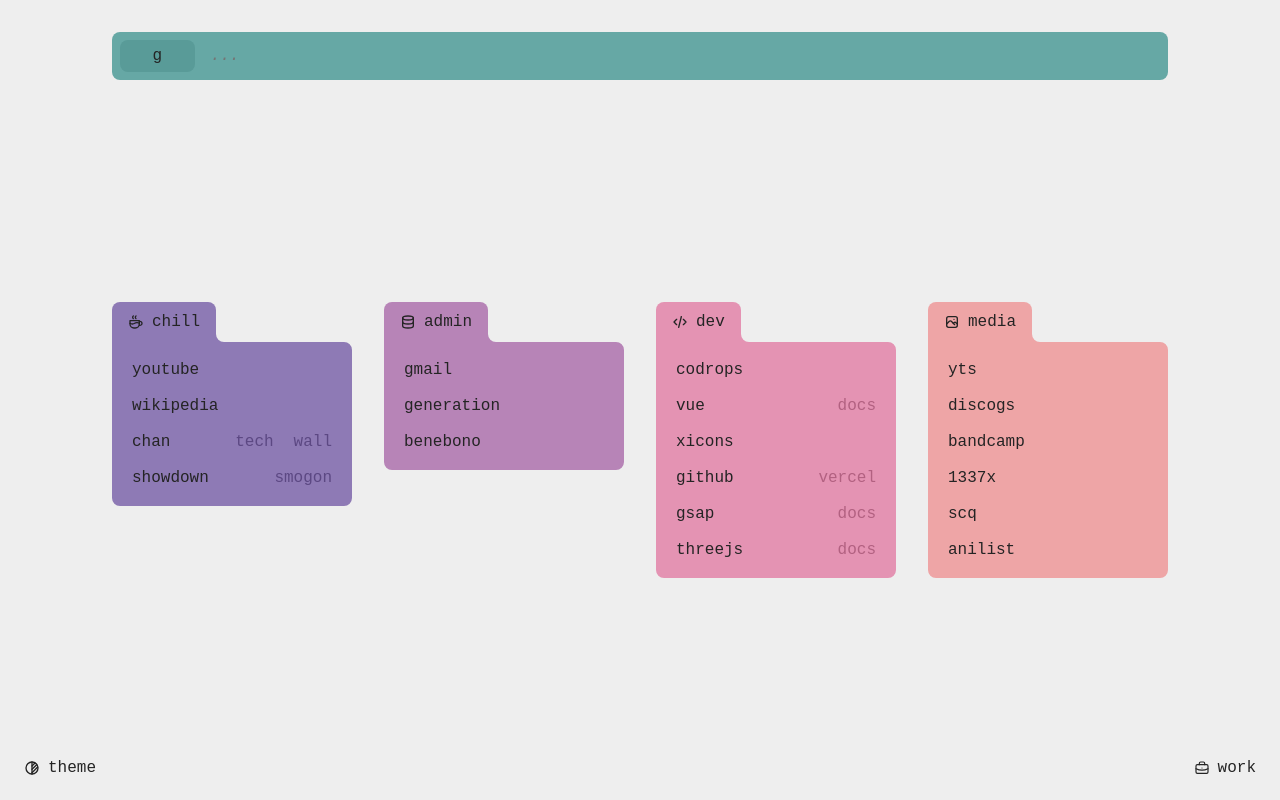
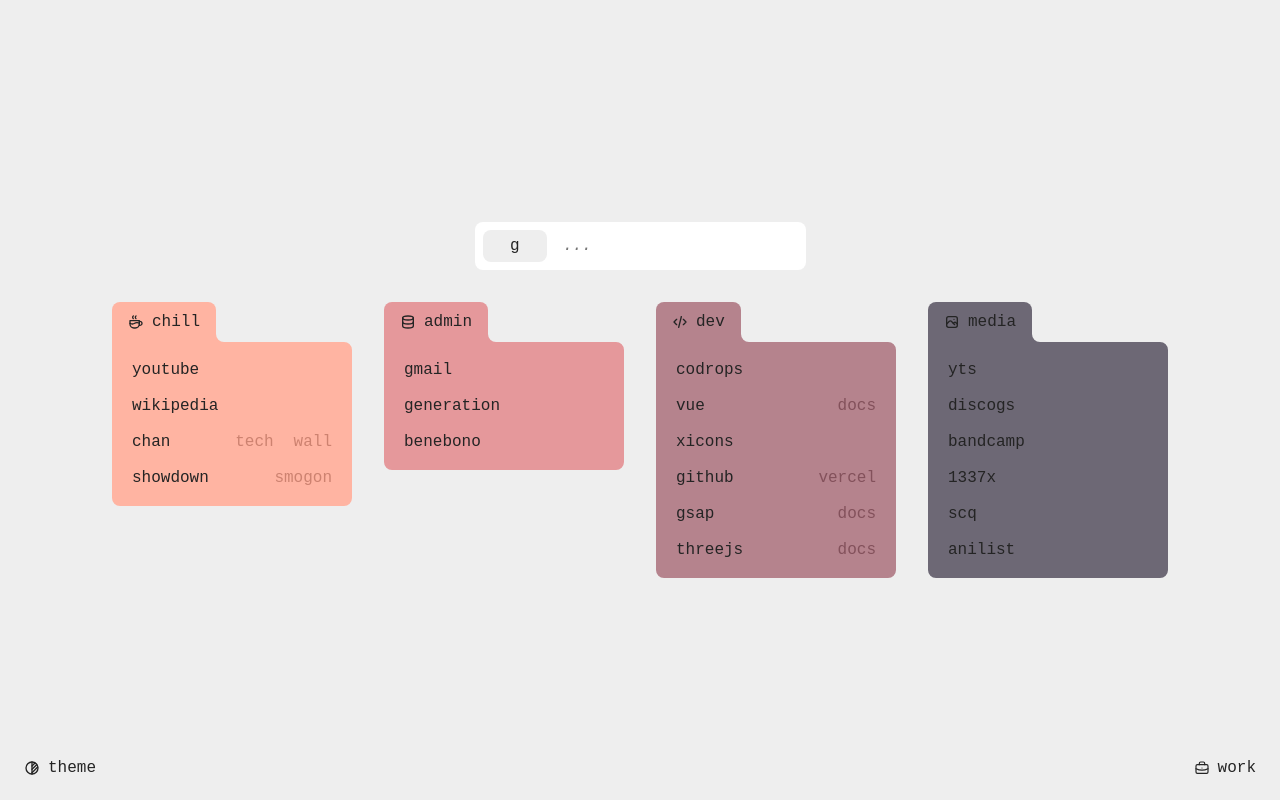
Before and after one commit to calamina/net, a Vue app: page / in a window 1280 px wide. Built offline with nearby package versions, Linux system fonts and the light colour scheme; a web font is replaced by a local one.

Commit message:
add theme transition / changes colors / no color for search

```diff
--- a/src/assets/main.css
+++ b/src/assets/main.css
@@ -8,11 +8,13 @@
 
 [data-selected-theme="light"] {
   --color-background: #eee;
+  --color-background-clear: #fff;
   --color-text : #242424;
 }
 
 [data-selected-theme="dark"] {
   --color-background: #242424;
+  --color-background-clear: #323232;
   --color-text: #eee;
 }
 
@@ -24,6 +26,7 @@
 
 html {
   background-color: var(--color-background);
+  transition: background-color 0.4s;
 }
 
 #app {
--- a/src/components/linkSection.vue
+++ b/src/components/linkSection.vue
@@ -72,6 +72,7 @@
       content: '';
       width: 0.5rem;
       height: 0.5rem;
+      transition: background-color 0.4s;
     }
 
     &::before {
--- a/src/components/searchBar.vue
+++ b/src/components/searchBar.vue
@@ -39,9 +39,11 @@
   border-radius: 0.5rem;
   padding: 0.5rem;
   height: 3rem;
-  width: 100%;
+  // width: 100%;
   align-self: center;
-  background-color: #66a8a5;
+  background-color: var(--color-background-clear);
+  // background-color: #66a8a5;
+  transition: background-color 0.4s;
 }
 
 form {
@@ -53,7 +55,7 @@
     padding: 0.5rem;
     border-radius: 0.5rem;
     border: none;
-    color: #242424;
+    color: var(--color-text);
     font-style: oblique;
     outline: none;
     background-color: transparent;
@@ -65,8 +67,10 @@
   background-color: transparent;
   border: none;
   border-radius: 0.5rem;
-  color: #242424;
+  color: var(--color-text);
   width: 5rem;
-  background-color: #599b98;
+  background-color: var(--color-background);
+  transition: background-color 0.4s;
+  // background-color: #599b98;
 }
 </style>
--- a/src/data/links.json
+++ b/src/data/links.json
@@ -1,7 +1,7 @@
 [
   {
     "title": "work",
-    "color": "#cccccc",
+    "color": "#ffcdb2",
     "icon": "<svg xmlns='http://www.w3.org/2000/svg' xmlns:xlink='http://www.w3.org/1999/xlink' viewBox='0 0 24 24'><g fill='none' stroke='currentColor' stroke-width='2' stroke-linecap='round' stroke-linejoin='round'><rect x='3' y='7' width='18' height='13' rx='2'></rect><path d='M8 7V5a2 2 0 0 1 2-2h4a2 2 0 0 1 2 2v2'></path><path d='M12 12v.01'></path><path d='M3 13a20 20 0 0 0 18 0'></path></g></svg>",
     "links": [
       {
@@ -36,7 +36,7 @@
   },
   {
     "title": "chill",
-    "color": "#8E7AB5",
+    "color": "#ffb4a2",
     "icon": "<svg xmlns='http://www.w3.org/2000/svg' xmlns:xlink='http://www.w3.org/1999/xlink' viewBox='0 0 24 24'><g fill='none' stroke='currentColor' stroke-width='2' stroke-linecap='round' stroke-linejoin='round'><path d='M3 14c.83.642 2.077 1.017 3.5 1c1.423.017 2.67-.358 3.5-1c.83-.642 2.077-1.017 3.5-1c1.423-.017 2.67.358 3.5 1'></path><path d='M8 3a2.4 2.4 0 0 0-1 2a2.4 2.4 0 0 0 1 2'></path><path d='M12 3a2.4 2.4 0 0 0-1 2a2.4 2.4 0 0 0 1 2'></path><path d='M3 10h14v5a6 6 0 0 1-6 6H9a6 6 0 0 1-6-6v-5z'></path><path d='M16.746 16.726a3 3 0 1 0 .252-5.555'></path></g></svg>",
     "links": [
       {
@@ -64,7 +64,7 @@
   },
   {
     "title": "admin",
-    "color": "#B784B7",
+    "color": "#e5989b",
     "icon": "<svg xmlns='http://www.w3.org/2000/svg' xmlns:xlink='http://www.w3.org/1999/xlink' viewBox='0 0 24 24'><g fill='none' stroke='currentColor' stroke-width='2' stroke-linecap='round' stroke-linejoin='round'><ellipse cx='12' cy='6' rx='8' ry='3'></ellipse><path d='M4 6v6a8 3 0 0 0 16 0V6'></path><path d='M4 12v6a8 3 0 0 0 16 0v-6'></path></g></svg>",
     "links": [
       { "name": "gmail", "url": "https://gmail.com" },
@@ -74,7 +74,7 @@
   },
   {
     "title": "dev",
-    "color": "#E493B3",
+    "color": "#b5838d",
     "icon": "<svg xmlns='http://www.w3.org/2000/svg' xmlns:xlink='http://www.w3.org/1999/xlink' viewBox='0 0 24 24'><g fill='none' stroke='currentColor' stroke-width='2' stroke-linecap='round' stroke-linejoin='round'><path d='M7 8l-4 4l4 4'></path><path d='M17 8l4 4l-4 4'></path><path d='M14 4l-4 16'></path></g></svg>",
     "links": [
       { "name": "codrops", "url": "https://tympanus.net/codrops/" },
@@ -113,7 +113,7 @@
   },
   {
     "title": "media",
-    "color": "#EEA5A6",
+    "color": "#6d6875",
     "icon": "<svg xmlns='http://www.w3.org/2000/svg' xmlns:xlink='http://www.w3.org/1999/xlink' viewBox='0 0 24 24'><g fill='none' stroke='currentColor' stroke-width='2' stroke-linecap='round' stroke-linejoin='round'><path d='M15 8h.01'></path><rect x='4' y='4' width='16' height='16' rx='3'></rect><path d='M4 15l4-4a3 5 0 0 1 3 0l5 5'></path><path d='M14 14l1-1a3 5 0 0 1 3 0l2 2'></path></g></svg>",
     "links": [
       {
--- a/src/views/HomeView.vue
+++ b/src/views/HomeView.vue
@@ -51,8 +51,8 @@
   min-height: 100vh;
   width: 100vw;
   padding: 2rem 0;
-  display: grid;
-  grid-template-rows: 3rem auto;
+  display: flex;
+  flex-flow: column;
   align-items: center;
   justify-content: center;
   gap: 2rem;
@@ -90,8 +90,8 @@
   right: 1rem;
 
   &.activeWork {
-    color: #242424;
-    background-color: #ccc;
+    color: var(--color-text);
+    background-color: var(--color-background-clear);
   }
 }
 
```
